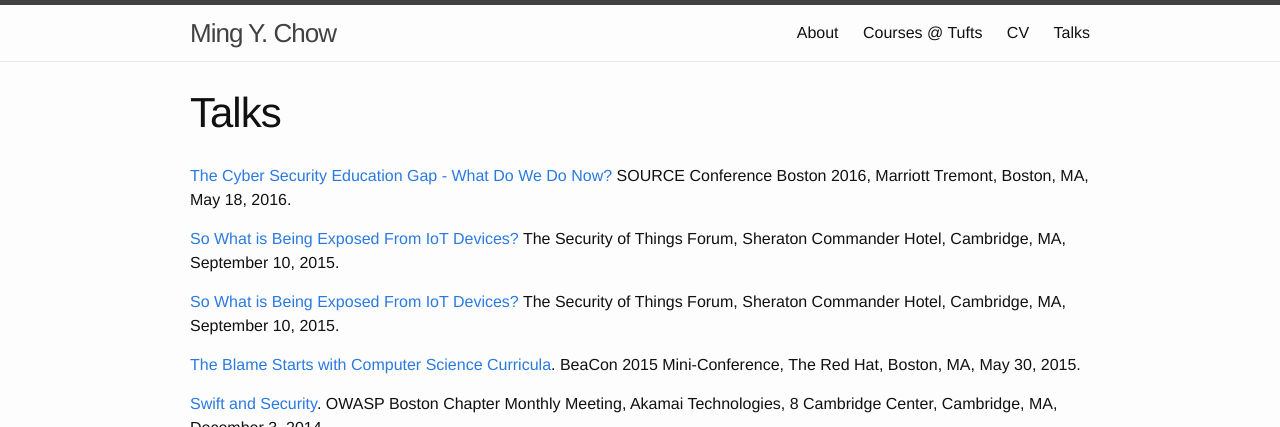
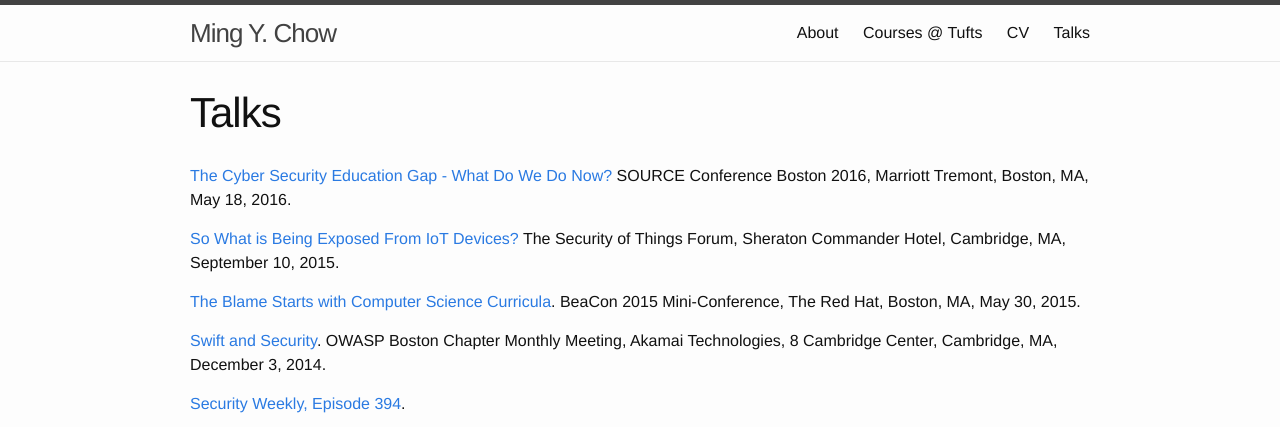
Before and after one commit to mchow01/mchow01.github.io, a Jekyll site: the page built from talks.md, in a window 1280 px wide and 900 px high, cut to the strip 0-427 px from the top of the window. Built offline with Jekyll 4.4.1, drawn with Linux system fonts in a browser that asks for light colours.

Commit message:
Removed duplicate talk

```diff
--- a/talks.md
+++ b/talks.md
@@ -5,8 +5,6 @@
 ---
 
 [The Cyber Security Education Gap - What Do We Do Now?](/docs/source2016.pdf) SOURCE Conference Boston 2016, Marriott Tremont, Boston, MA, May 18, 2016.
-
-[So What is Being Exposed From IoT Devices?](/docs/securityofthings2015.pdf) The Security of Things Forum, Sheraton Commander Hotel, Cambridge, MA, September 10, 2015.
 
 [So What is Being Exposed From IoT Devices?](/docs/securityofthings2015.pdf) The Security of Things Forum, Sheraton Commander Hotel, Cambridge, MA, September 10, 2015.
 
```
Also changed, not shown: 2 other files.
